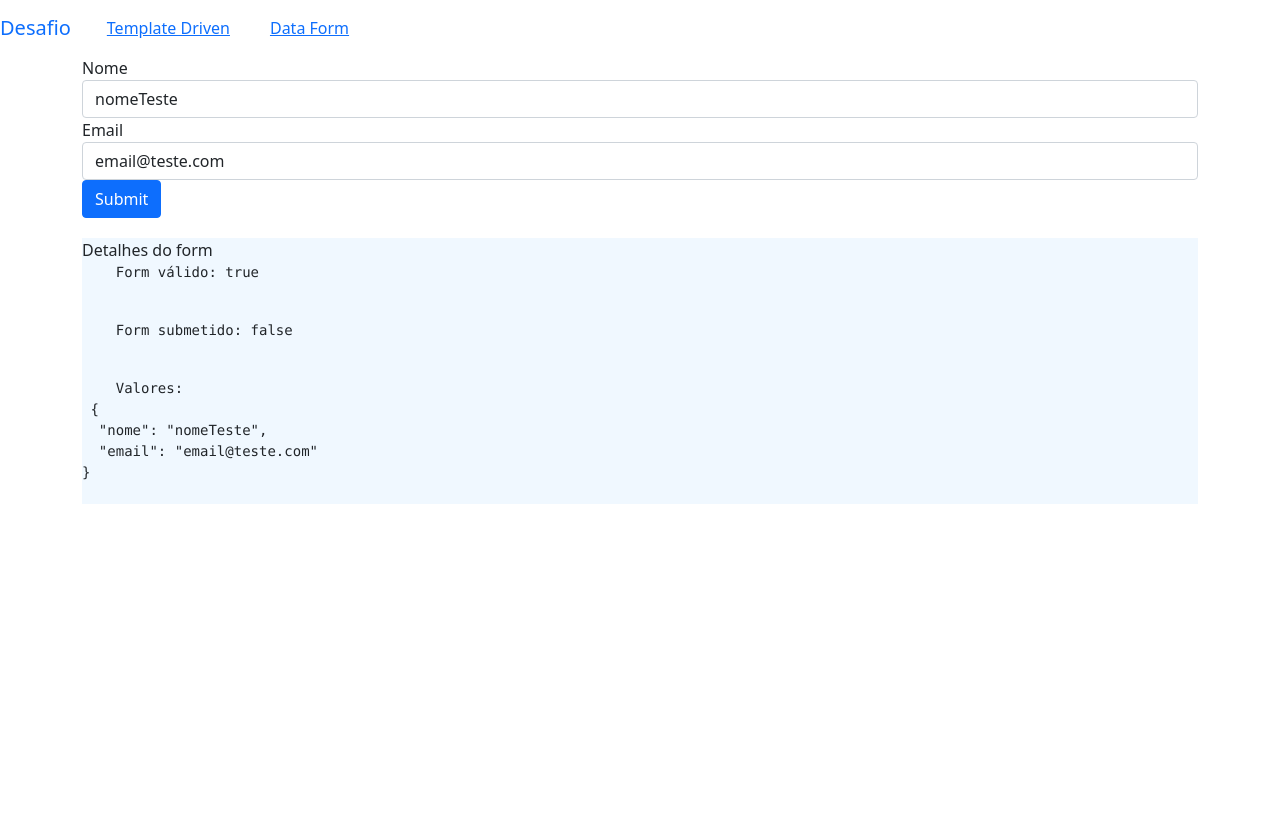
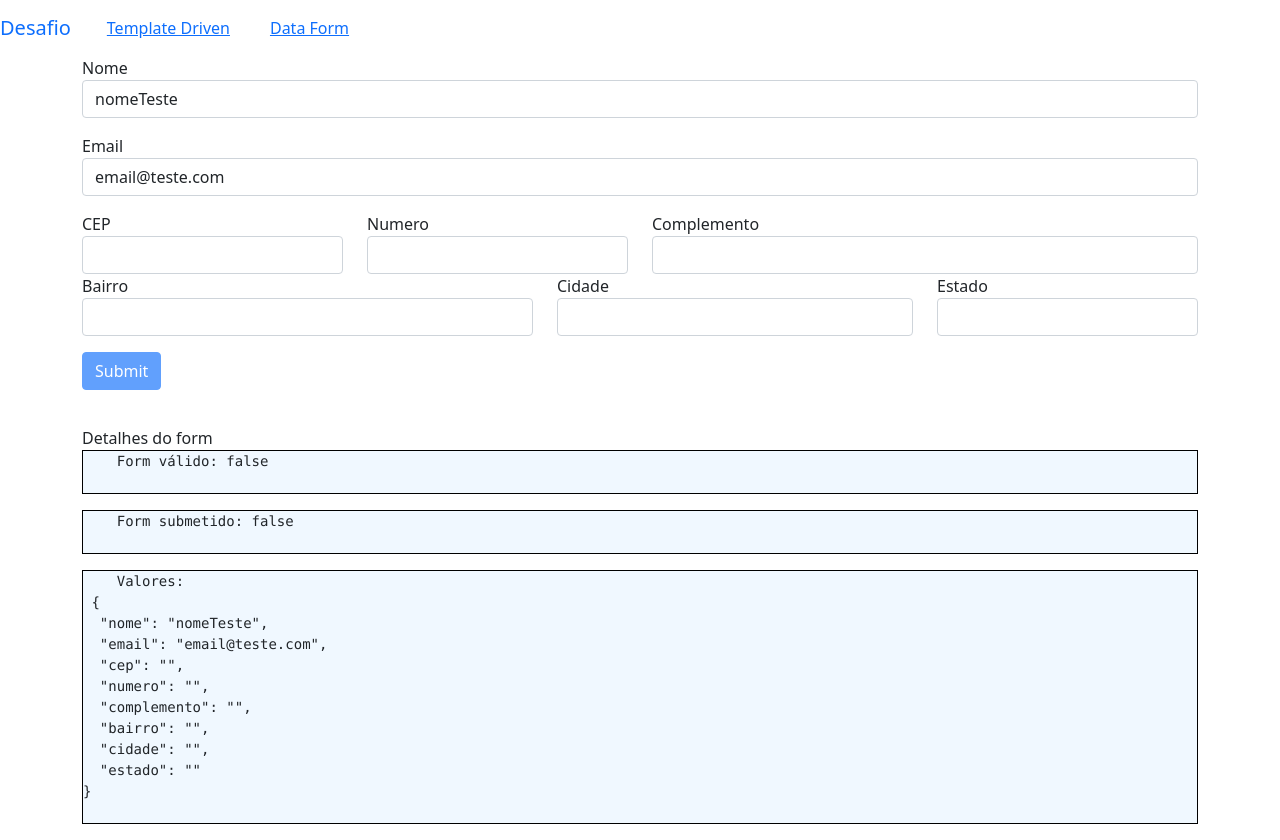
Before and after one commit to RafaelNevesdeOliveira/formAngular, an Angular app: page /templateForm in a window 1280 px wide. Before the commit the page ends 800 px from the top, so only its background shows below. Built offline with nearby package versions, Linux system fonts and the light colour scheme.

Commit message:
Added Complete form

```diff
--- a/src/app/form-debug/form-debug.component.css
+++ b/src/app/form-debug/form-debug.component.css
@@ -1,3 +1,4 @@
 .debug{
   background-color: aliceblue;
+  border: 1px solid black;
 }
--- a/src/app/form-debug/form-debug.component.html
+++ b/src/app/form-debug/form-debug.component.html
@@ -1,17 +1,17 @@
-<div class="debug" style="margin-top: 20px" *ngIf="form">
+<div style="margin-top: 20px" *ngIf="form">
   <div>
     Detalhes do form
   </div>
 
-  <pre>
+  <pre  class="debug">
     Form válido: {{ form.valid}}
   </pre>
 
-  <pre>
+  <pre  class="debug">
     Form submetido: {{ form.submitted}}
   </pre>
 
-  <pre>
+  <pre  class="debug">
     Valores: <br> {{ form.value | json}}
   </pre>
 
--- a/src/app/template-form/template-form.component.html
+++ b/src/app/template-form/template-form.component.html
@@ -1,17 +1,17 @@
 <form #f="ngForm" (ngSubmit)="onSubmit(f)">
 
-  <div class="form-group" [class.has-error]="!nome.valid && nome.touched"
+  <div class="form-group col-mb-12" [class.has-error]="!nome.valid && nome.touched"
     [class.has-feedback]="!nome.valid && nome.touched">
     <label class="control-label" for="nome">Nome</label>
     <input type="text" class="form-control" id="nome" name="nome" placeholder="Nome" [ngModel]="usuario.nome" required
       #nome="ngModel">
-
     <div *ngIf="!nome.valid && nome.touched" class="alert alert-danger" role="alert">
       Nome é obrigatório
     </div>
+
   </div>
 
-  <div class="form-group" [class.has-error]="!email.valid && email.touched"
+  <div class="form-group col-mb-12 py-3" [class.has-error]="!email.valid && email.touched"
     [class.has-feedback]="!email.valid && email.touched">
     <label class="control-label" for="email">Email</label>
     <input type="email" class="form-control" id="email" name="email" placeholder="nome@email.com"
@@ -22,7 +22,89 @@
     </div>
   </div>
 
-  <button type="submit" class="btn btn-primary" [disabled]="!f.valid">Submit</button>
 
-  <app-form-debug [form]="f"></app-form-debug>
+  <div class="form-group row">
+    <div class="col-md-3" [class.has-error]="!cep.valid && cep.touched"
+      [class.has-feedback]="!cep.valid && cep.touched">
+      <label class="control-label" for="cep">CEP</label>
+
+      <input type="text" class="form-control" id="cep" name="cep" [ngModel]="usuario.cep" required cep #cep="ngModel">
+
+      <div *ngIf="!cep.valid && cep.touched" class="alert alert-danger" role="alert">
+        cep é obrigatório
+      </div>
+    </div>
+
+    <div class="col-md-3" [class.has-error]="!numero.valid && numero.touched"
+      [class.has-feedback]="!numero.valid && numero.touched">
+      <label class="control-label" for="numero">Numero</label>
+
+      <input type="numero" class="form-control" id="numero" name="numero" [ngModel]="usuario.numero" required numero
+        #numero="ngModel">
+
+      <div *ngIf="!numero.valid && numero.touched" class="alert alert-danger" role="alert">
+        numero é obrigatório
+      </div>
+    </div>
+
+    <div class="col-md-6" [class.has-error]="!complemento.valid && complemento.touched"
+      [class.has-feedback]="!complemento.valid && complemento.touched">
+      <label class="control-label" for="complemento">Complemento</label>
+
+      <input type="complemento" class="form-control" id="complemento" name="complemento" [ngModel]="usuario.complemento"
+        required complemento #complemento="ngModel">
+
+      <div *ngIf="!complemento.valid && complemento.touched" class="alert alert-danger" role="alert">
+        complemento é obrigatório
+      </div>
+    </div>
+
+  </div>
+
+  <div class="form-group row">
+    <div class="col-md-5" [class.has-error]="!bairro.valid && bairro.touched"
+      [class.has-feedback]="!bairro.valid && bairro.touched">
+      <label class="control-label" for="bairro">Bairro</label>
+
+      <input type="text" class="form-control" id="bairro" name="bairro" [ngModel]="usuario.bairro" required bairro
+        #bairro="ngModel">
+
+      <div *ngIf="!bairro.valid && bairro.touched" class="alert alert-danger" role="alert">
+        bairro é obrigatório
+      </div>
+    </div>
+
+    <div class="col-md-4" [class.has-error]="!cidade.valid && cidade.touched"
+      [class.has-feedback]="!cidade.valid && cidade.touched">
+      <label class="control-label" for="cidade">Cidade</label>
+
+      <input type="cidade" class="form-control" id="cidade" name="cidade" [ngModel]="usuario.cidade" required cidade
+        #cidade="ngModel">
+
+      <div *ngIf="!cidade.valid && cidade.touched" class="alert alert-danger" role="alert">
+        cidade é obrigatório
+      </div>
+    </div>
+
+    <div class="col-md-3" [class.has-error]="!estado.valid && estado.touched"
+      [class.has-feedback]="!estado.valid && estado.touched">
+      <label class="control-label" for="estado">Estado</label>
+
+      <input type="estado" class="form-control" id="estado" name="estado" [ngModel]="usuario.estado" required estado
+        #estado="ngModel">
+
+      <div *ngIf="!estado.valid && estado.touched" class="alert alert-danger" role="alert">
+        estado é obrigatório
+      </div>
+    </div>
+
+  </div>
+
+  <div class="col-auto py-3">
+    <button type="submit" class="btn btn-primary" [disabled]="!f.valid">Submit</button>
+
+  </div>
+
 </form>
+
+<app-form-debug [form]="f"></app-form-debug>
--- a/src/app/template-form/template-form.component.ts
+++ b/src/app/template-form/template-form.component.ts
@@ -9,7 +9,14 @@ export class TemplateFormComponent implements OnInit {
 
   usuario: any = {
     nome: 'nomeTeste',
-    email: 'email@teste.com'
+    email: 'email@teste.com',
+    cep: '',
+    numero: '',
+    complemento:'',
+    bairro:'',
+    cidade:'',
+    estado:'',
+
   }
 
   onSubmit(form: any){
```
